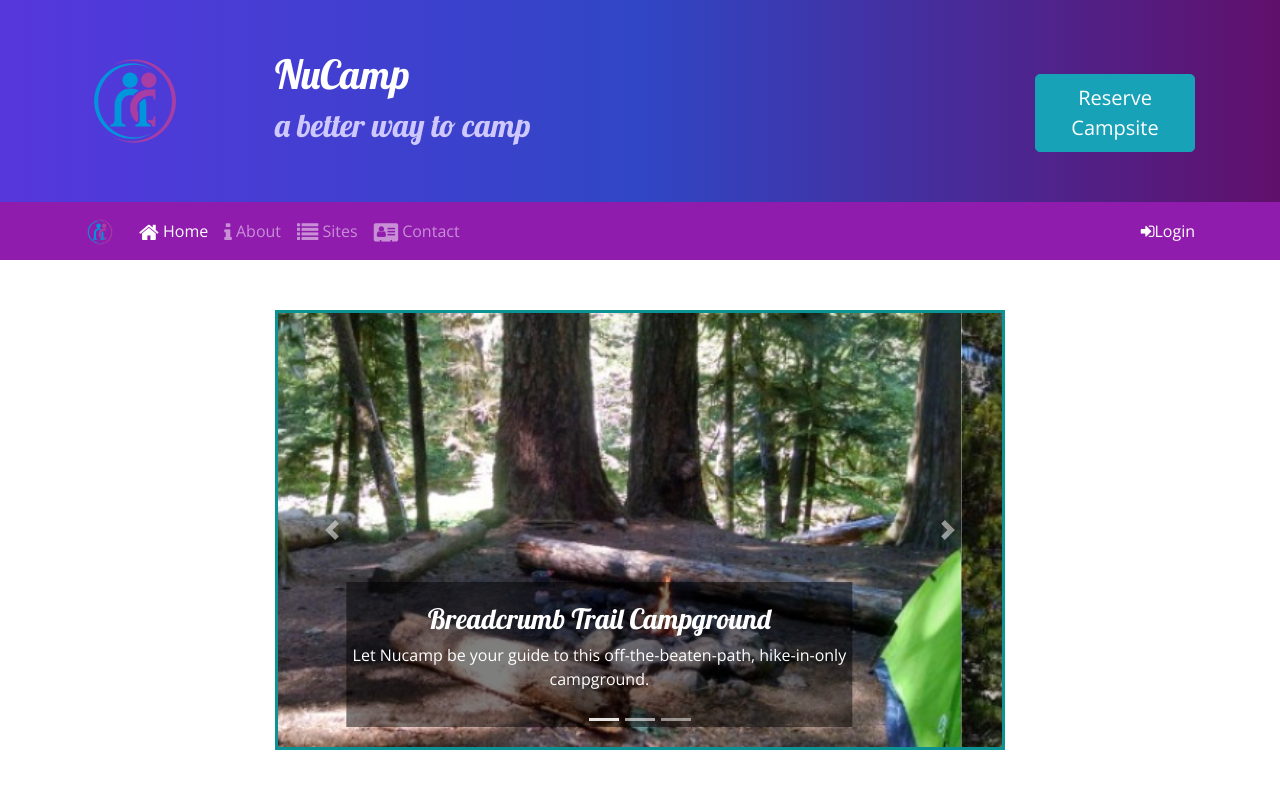
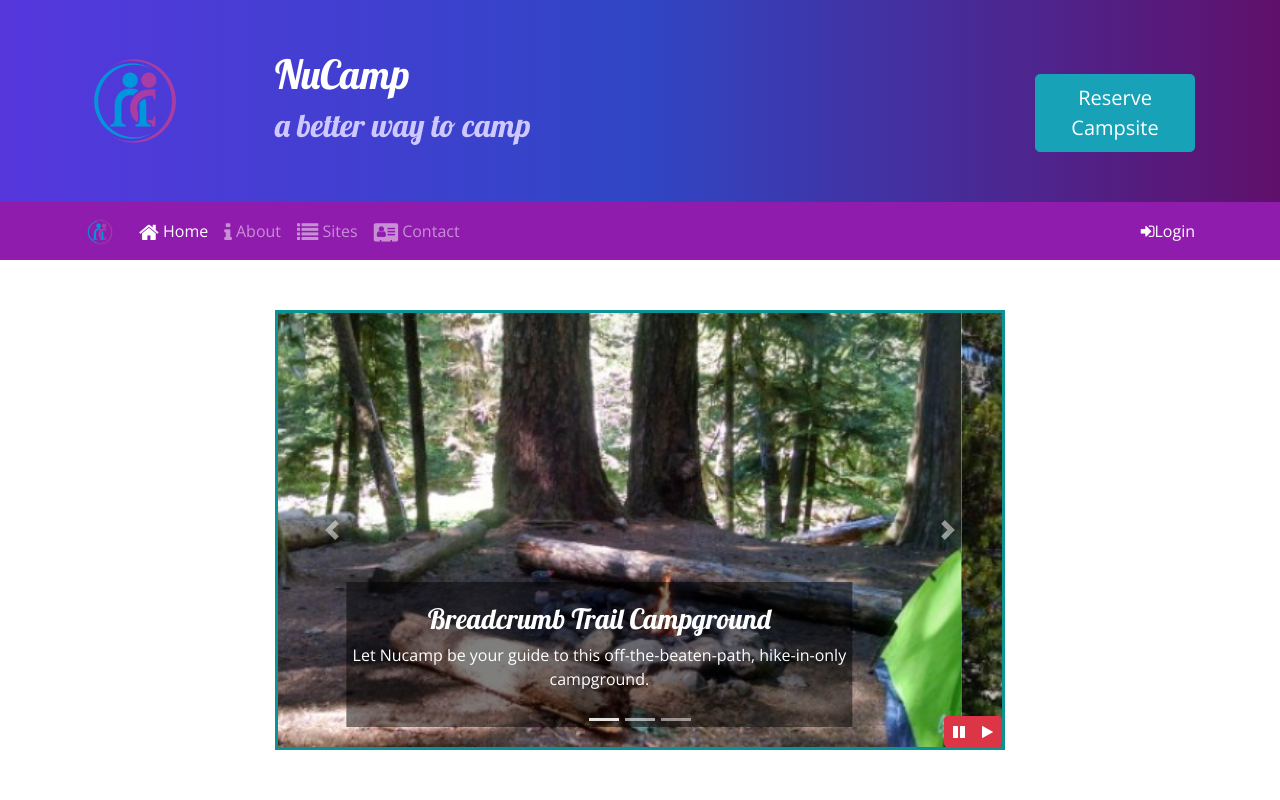
Before and after one commit to sachinkrb/nucamp_bootstrap, a website: page index.html in a window 1280 px wide. Shown: the top 800 px of the page. Drawn offline with nearby package versions, Linux system fonts and the light colour scheme.

Commit message:
Bootstrap and jQuery Part 1

```diff
--- a/css/styles.css
+++ b/css/styles.css
@@ -55,3 +55,11 @@ a, a:hover {
 .carousel {
     border: solid #0c9292;
 }
+
+#carouselButton {
+    position:absolute;
+    right:0;
+    bottom:0;
+    z-index: 100;
+}
+}
--- a/index.html
+++ b/index.html
@@ -225,6 +225,14 @@
                         <span class="carousel-control-next-icon"></span>
                         <span class="sr-only">Next</span>
                     </a>
+                    <div class="btn-group" id="carouselButton">
+                        <button class="btn btn-danger btn-sm" id="carouselPause">
+                            <i class="fa fa-pause"></i>
+                        </button>
+                        <button class="btn btn-danger btn-sm" id="carouselPlay">
+                            <i class="fa fa-play"></i>
+                        </button>
+                    </div>
                 </div>
             </div>
         </div>
@@ -356,6 +364,17 @@
         <script src="node_modules/jquery/dist/jquery.slim.min.js"></script>
         <script src="node_modules/popper.js/dist/umd/popper.min.js"></script>
         <script src="node_modules/bootstrap/dist/js/bootstrap.min.js"></script>
+        <script>
+            $(function () {
+                $(".carousel").carousel({ interval: 2000 });
+                $("#carouselPause").click(function () {
+                    $(".carousel").carousel("pause");
+                });
+                $("#carouselPlay").click(function () {
+                    $(".carousel").carousel("cycle");
+                });
+            });
+        </script>
 </body>
 
 </html>
```
Lines whose indentation alone changed are shown as unchanged.
